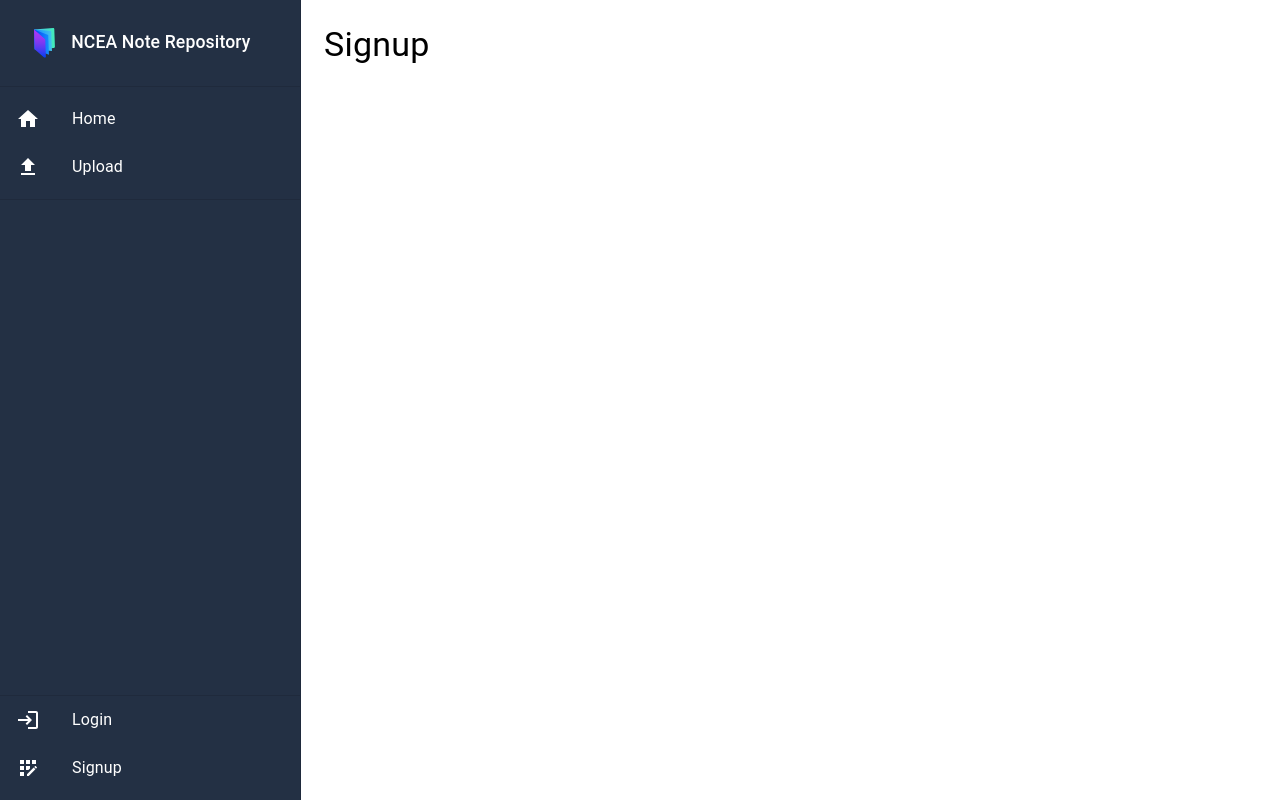
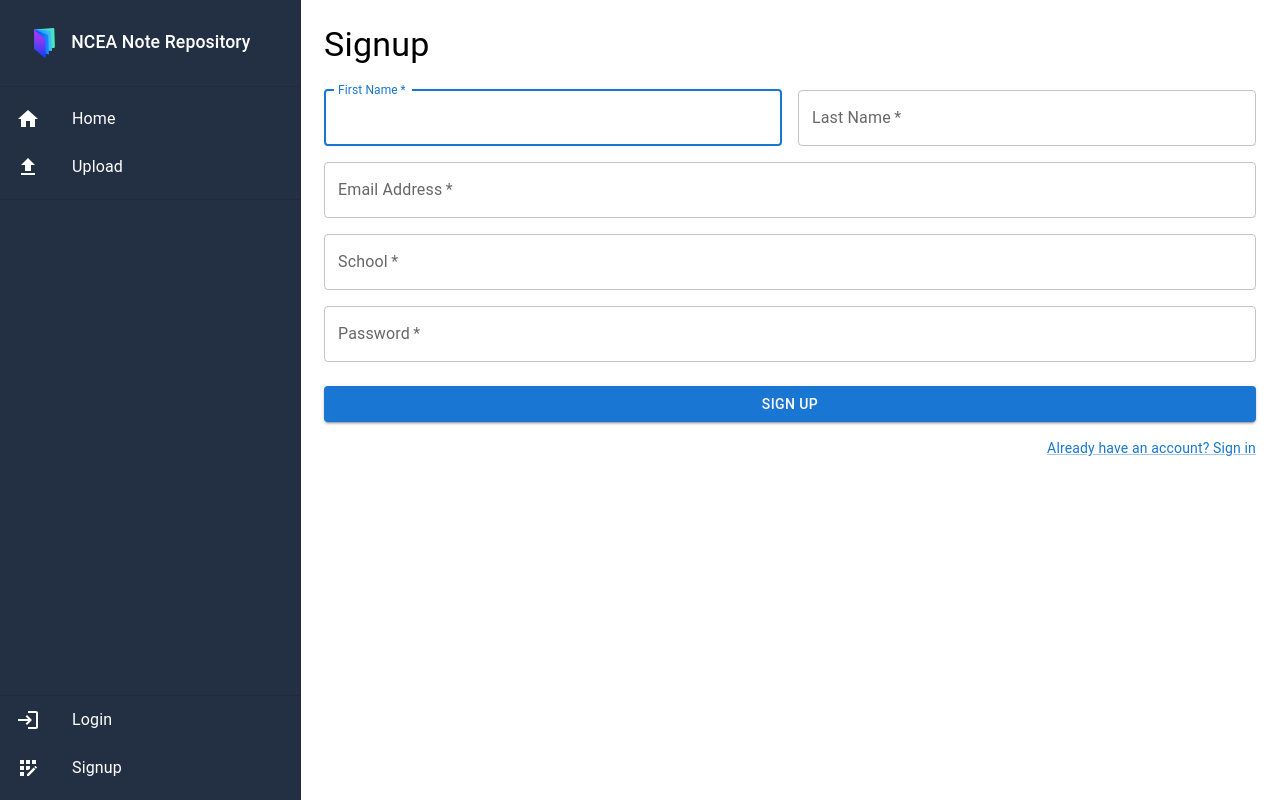
Before and after one commit to Lucaseng/NCEANoteRepository, a React (Vite) app in the folder client/: page /signup in a window 1280 px wide. Built offline with nearby package versions, Linux system fonts and the light colour scheme.

Commit message:
Functional sign-up added.

```diff
--- a/client/src/Signup.jsx
+++ b/client/src/Signup.jsx
@@ -1,10 +1,145 @@
-import React from "react";
-import { Box, Container, Typography } from "@mui/material/";
+import React, { useState } from "react";
+import {
+  Box,
+  Grid,
+  TextField,
+  FormControlLabel,
+  Container,
+  Typography,
+  Checkbox,
+  Button,
+  Link,
+  Alert,
+  Fade,
+} from "@mui/material/";
+import { useNavigate } from "react-router-dom";
 
 function Signup() {
+  const [message, setMessage] = useState("");
+
+  const navigate = useNavigate();
+  const handleLinkClick = (e) => {
+    navigate("/login");
+  };
+
+  const handleSubmit = (e) => {
+    e.preventDefault();
+
+    const fetchData = async () => {
+      let url = "https://localhost:8080/api/users";
+
+      fetch(url, {
+        method: "POST",
+        headers: {
+          Accept: "application/json",
+          "Content-Type": "application/json",
+        },
+        body: JSON.stringify({
+          first_Name: e.target.firstName.value,
+          last_Name: e.target.lastName.value,
+          email: e.target.email.value,
+          password: e.target.password.value,
+          school: e.target.school.value,
+          user_Type: "user",
+        }),
+      })
+        .then((response) => response.json())
+        .then((json) => {
+          if (json.fail) {
+            setMessage(
+              <Alert sx={{ mt: 2, mb: 2 }} severity="error">
+                {`Account creation failed - ${json.fail}`}
+              </Alert>
+            );
+          } else {
+            setMessage(
+              <Alert sx={{ mt: 2, mb: 2 }} severity="success">
+                Account succesfully created - Please login!
+              </Alert>
+            );
+          }
+        })
+        .catch((error) => console.error(error));
+    };
+
+    fetchData();
+  };
+
   return (
-    <Container maxWidth="xl" sx={{ display: "flex", mt: 3 }}>
+    <Container maxWidth="xl" sx={{ mt: 3 }}>
       <Typography variant="h4">Signup</Typography>
+      {message}
+      <Box component="form" noValidate onSubmit={handleSubmit} sx={{ mt: 3 }}>
+        <Grid container spacing={2}>
+          <Grid item xs={12} sm={6}>
+            <TextField
+              autoComplete="given-name"
+              name="firstName"
+              required
+              fullWidth
+              id="firstName"
+              label="First Name"
+              autoFocus
+            />
+          </Grid>
+          <Grid item xs={12} sm={6}>
+            <TextField
+              required
+              fullWidth
+              id="lastName"
+              label="Last Name"
+              name="lastName"
+              autoComplete="family-name"
+            />
+          </Grid>
+          <Grid item xs={12}>
+            <TextField
+              required
+              fullWidth
+              id="email"
+              label="Email Address"
+              name="email"
+              autoComplete="email"
+            />
+          </Grid>
+          <Grid item xs={12}>
+            <TextField
+              required
+              fullWidth
+              id="school"
+              label="School"
+              name="school"
+              autoComplete="school"
+            />
+          </Grid>
+          <Grid item xs={12}>
+            <TextField
+              required
+              fullWidth
+              name="password"
+              label="Password"
+              type="password"
+              id="password"
+              autoComplete="new-password"
+            />
+          </Grid>
+        </Grid>
+        <Button
+          type="submit"
+          fullWidth
+          variant="contained"
+          sx={{ mt: 3, mb: 2 }}
+        >
+          Sign Up
+        </Button>
+        <Grid container justifyContent="flex-end">
+          <Grid item>
+            <Link onClick={handleLinkClick} href="#" variant="body2">
+              Already have an account? Sign in
+            </Link>
+          </Grid>
+        </Grid>
+      </Box>
     </Container>
   );
 }
```
